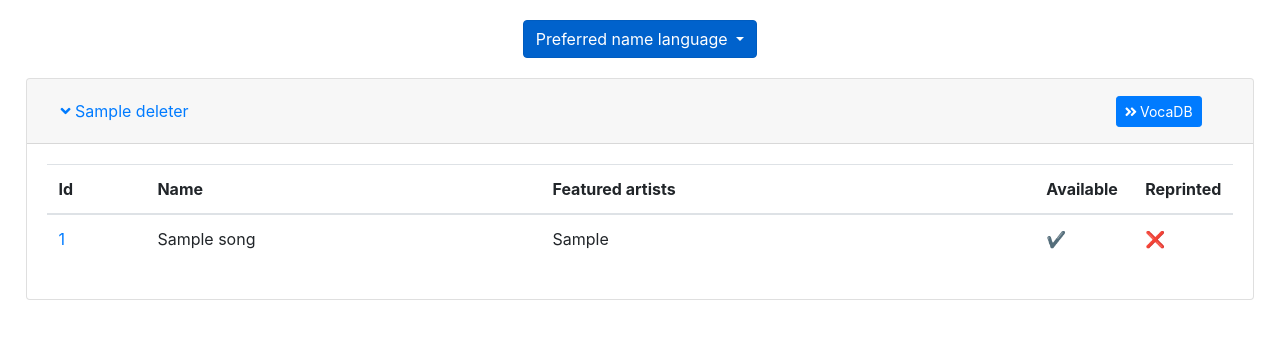
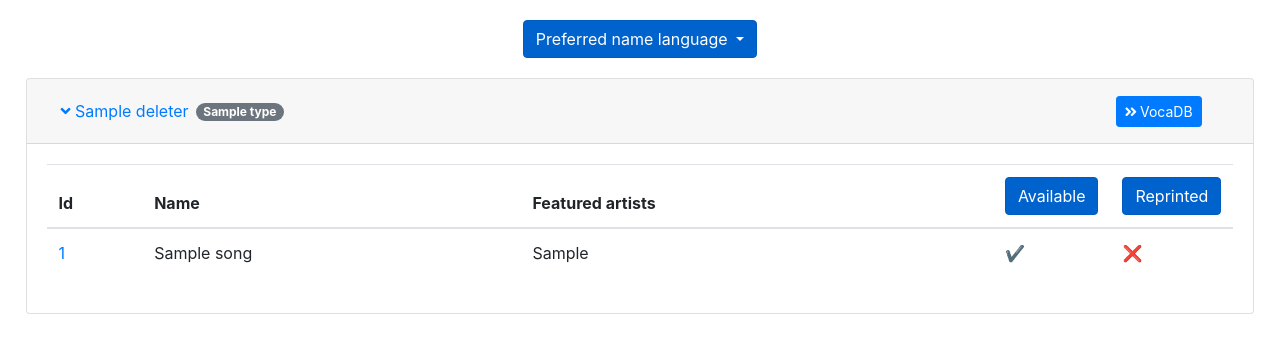
Before and after one commit to kateabr/deleters-tracker, a Flask app: template templates/index.html in a window 1280 px wide. Shown: the top 353 px of the page. Run offline with Flask 2, Linux system fonts and the light colour scheme; the template is opened without the code that fills it: most values are stand-ins (such as "Sample title", 1, 10 or a date in 2020); some libraries are stand-ins or nearby versions.

Commit message:
added buttons for showing/hiding songs with original media and reprints

```diff
--- a/templates/index.html
+++ b/templates/index.html
@@ -42,6 +42,15 @@
                                         aria-expanded="true" aria-controls="__{{ deleter.id }}"
                                         style="pointer-events: none">
                                     <i class="fas fa-angle-down"></i> {{ deleter.name }}
+                                    {% if deleter.type[0] == 'P' %}
+                                    <span class="badge badge-pill badge-primary mb-0" style="margin-left: 3px">
+                                    {% elif deleter.type[0] == 'C' %}
+                                    <span class="badge badge-pill badge-dark mb-0" style="margin-left: 3px">
+                                    {% else %}
+                                    <span class="badge badge-pill badge-secondary mb-0" style="margin-left: 3px">
+                                    {% endif %}
+                                        {{ deleter.type[0] }}
+                                    </span>
                                 </button>
                             </td>
                             <td style="width: 10%"><a type="button" class="btn btn-primary btn-sm"
@@ -60,13 +69,16 @@
                             <th class="col-lg-1">Id</th>
                             <th class="col-lg-4">Name</th>
                             <th class="col-lg-5">Featured artists</th>
-                            <th class="col-lg-1">Available</th>
-                            <th class="col-lg-1">Reprinted</th>
+                            <th class="col-lg-1">
+                                <button type="button" class="btn btn-primary active" id="originals" onclick="toggle('originals')">Available</button></th>
+                            <th class="col-lg-1">
+                                <button type="button" class="btn btn-primary active" id="reprints" onclick="toggle('reprints')">Reprinted</button>
+                            </th>
                         </tr>
                         </thead>
                         <tbody>
                         {% for song in songs %}
-                        <tr id="s_{{ song.id }}" class="visible">
+                        <tr id="s_{{ song.id }}" class="">
                             <td><a onclick="highlight('s_{{ song.id }}')" href="https://vocadb.net/S/{{ song.id }}" target="_blank">{{ song.id }}</a></td>
                             <td>{{ song.name }}</td>
                             <td>{{ song.artistString }}</td>
@@ -101,6 +113,15 @@
                                 <button class="btn btn-link"
                                         onclick="refresh({{ deleter.id|safe }})">
                                     <i class="fas fa-angle-right"></i> {{ deleter.name }}
+                                    {% if deleter.type[0] == 'P' %}
+                                    <span class="badge badge-pill badge-primary mb-0" style="margin-left: 3px">
+                                    {% elif deleter.type[0] == 'C' %}
+                                    <span class="badge badge-pill badge-dark mb-0" style="margin-left: 3px">
+                                    {% else %}
+                                    <span class="badge badge-pill badge-secondary mb-0" style="margin-left: 3px">
+                                    {% endif %}
+                                        {{ deleter.type[0] }}
+                                    </span>
                                 </button>
                             </td>
                             <td style="width: 10%"><a type="button" class="btn btn-primary btn-sm"
@@ -138,6 +159,21 @@
     function refresh(artistId) {
         window.location.replace('/?artistId=' + artistId);
     }
+
+    function toggle(type) {
+        let song_ids = (type === 'originals') ? {{ songs|selectattr('deleted', 'false') | map(attribute='id')|list }} : {{ songs|selectattr('reprinted', 'true') | map(attribute='id')|list }};
+        for (let i = 0; i < song_ids.length; ++i) {
+            if (document.getElementById("s_" + song_ids[i]).className === "d-none") {
+                    document.getElementById("s_" + song_ids[i]).className = "";
+                    document.getElementById(type).className = "btn btn-primary active";
+                }
+                else {
+                    document.getElementById("s_" + song_ids[i]).className = "d-none";
+                    document.getElementById(type).className = 'btn btn-primary';
+                }
+            }
+    }
+
 </script>
 <script src="https://cdn.jsdelivr.net/npm/js-cookie@2/src/js.cookie.min.js"></script>
 <script src="https://cdnjs.cloudflare.com/ajax/libs/jquery/3.5.1/jquery.min.js"></script>
```
